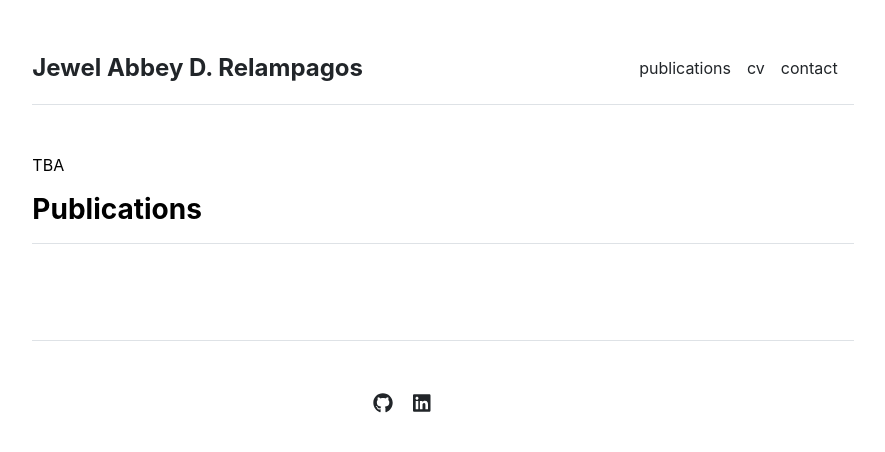
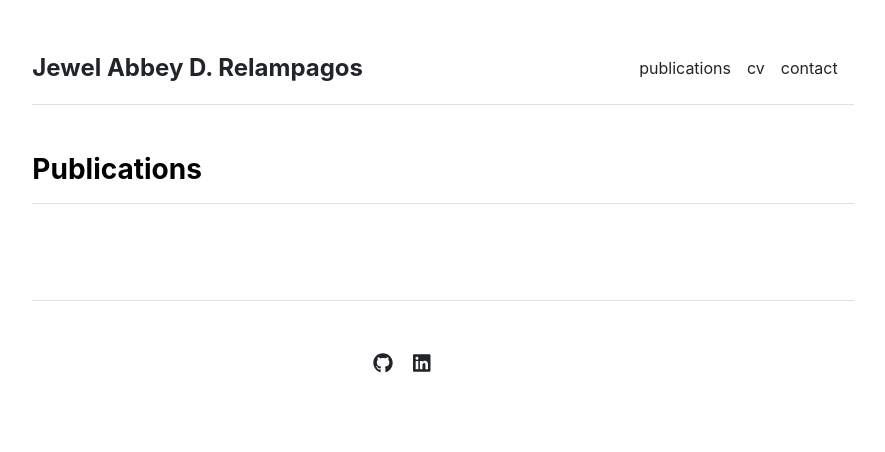
Before and after one commit to Abbrel/jarelampagos.github.io, a Jekyll site: the page built from publications.md, in a window 1280 px wide. Shown: the top 452 px of the page, without its empty margins (197-1082 px from the left). Built offline with Jekyll 4.4.1, drawn with Linux system fonts in a browser that asks for light colours.

Commit message:
Uploading a photo

```diff
--- a/_layouts/home.html
+++ b/_layouts/home.html
@@ -8,7 +8,7 @@ layout: default
     {{ content }}
   </div>
   <div class="col-md-6">
-    <img src="{{ site.github.url }}/assets/img/home.jpg" alt="Home" width="100%">
+    <img src="{{ site.github.url }}/assets/img/Jewel_Relampagos.jpeg" alt="Home" width="100%">
   </div>
 </div>
 
--- a/publications.md
+++ b/publications.md
@@ -2,4 +2,3 @@
 layout: publications
 title: "Publications"
 ---
-TBA
```
Also changed, not shown: assets/img/Jewel_Relampagos.jpeg (added).
